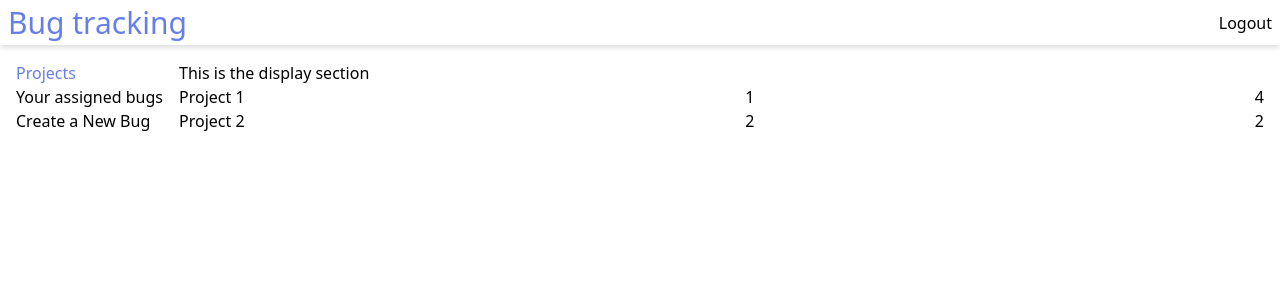
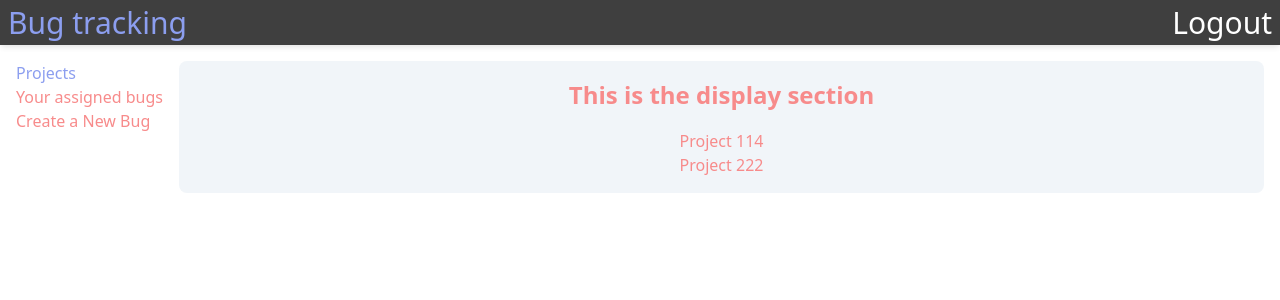
Before and after one commit to andreivremaroiu/ProiectTW_Vremaroiu_Vilcu, a React app in the folder client/: page /login in a window 1280 px wide. Both pictures are taken after typing "Sample", "Sample123" into the empty fields and a click on the button "Login". Shown: the top 300 px of the page. Built offline with nearby package versions, Linux system fonts and the light colour scheme.

Commit message:
some visuals

```diff
--- a/client/src/components/DisplaySection.jsx
+++ b/client/src/components/DisplaySection.jsx
@@ -10,8 +10,8 @@ export default () => {
   console.log('path', path);
   console.log('url', url);
   return (
-    <div className="w-full">
-      <div>This is the display section</div>
+    <div className="w-full bg-gray-200 rounded-lg p-4">
+      <div className="text-2xl font-bold text-center mb-4">This is the display section</div>
       <Switch>
         <Route
           path="/projects"
@@ -21,7 +21,7 @@ export default () => {
           path="/bugs"
           render={(props) => (
             <div>
-              <h2>Bug List</h2>
+              <h2 className="text-lg font-bold mb-2">Bug List</h2>
               <BugsList {...props} />
             </div>
           )}
@@ -30,7 +30,7 @@ export default () => {
           path="/createbug"
           render={() => (
             <div>
-              <h2>Create a new bug</h2>
+              <h2 className="text-lg font-bold mb-2">Create a new bug</h2>
               <AddBug />
             </div>
           )}
--- a/client/src/components/Layout.jsx
+++ b/client/src/components/Layout.jsx
@@ -1,5 +1,5 @@
 import React from 'react';
 
 export default ({ children }) => {
-  return <div className="h-screen w-screen">{children}</div>;
+  return <div className="h-screen w-screen bg-black-500 opacity-75 text-red-500">{children}</div>;
 };
--- a/client/src/components/ProjectListItem.jsx
+++ b/client/src/components/ProjectListItem.jsx
@@ -2,10 +2,12 @@ import React from 'react';
 
 export default ({ projectName, id, activeBugs, onClick }) => {
   return (
-    <li onClick={onClick} className="flex justify-between">
-      <div>{projectName}</div>
-      <div>{id}</div>
-      <div>{activeBugs}</div>
-    </li>
+    <div className='flex justify-center'>
+      <li onClick={onClick} className="flex justify-between">
+        <div>{projectName}</div>
+        <div>{id}</div>
+        <div>{activeBugs}</div>
+      </li>
+    </div>
   );
 };
--- a/client/src/components/TopNav.jsx
+++ b/client/src/components/TopNav.jsx
@@ -11,7 +11,7 @@ const TopNav = ({ logOut, ...props }) => {
       to="/"
       render={(props) => {
         return (
-          <div className="shadow-md flex justify-between px-2">
+          <div className="shadow-md flex justify-between px-2 bg-black text-white text-3xl">
             <div className="text-indigo-500 text-3xl">Bug tracking</div>
             <PrivateRoute
               {...props}
```
